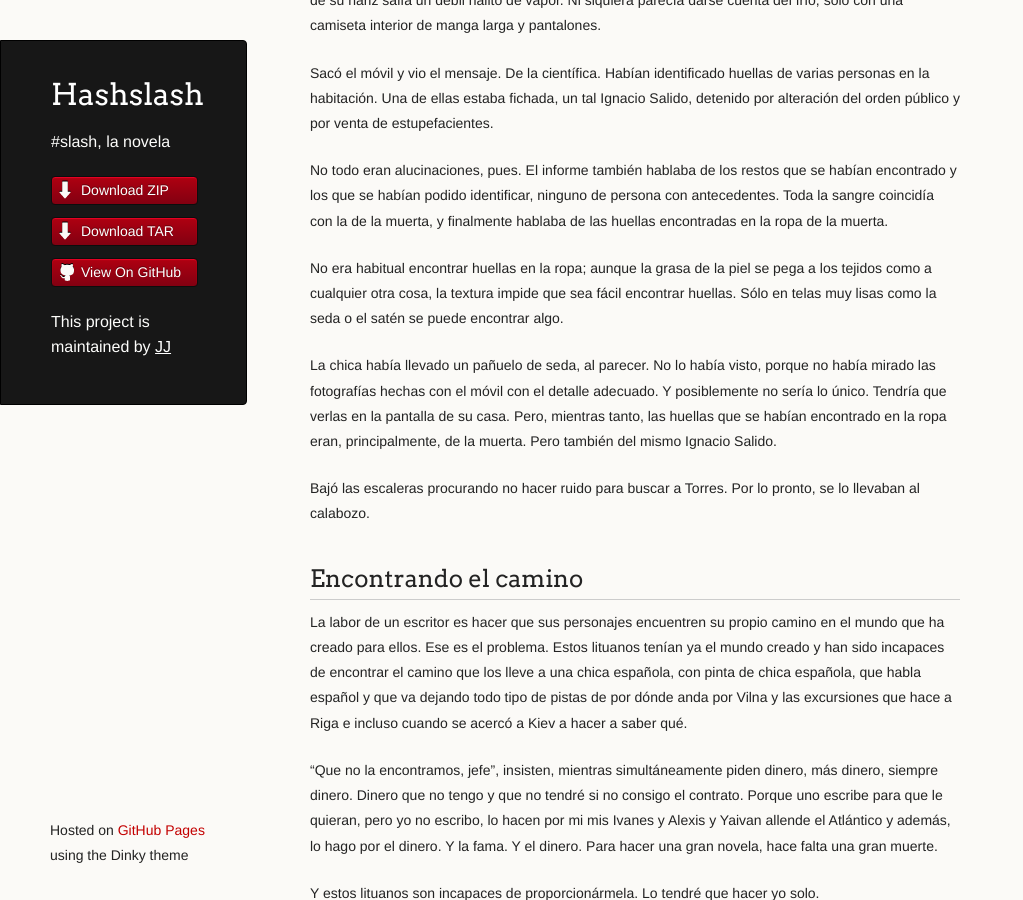
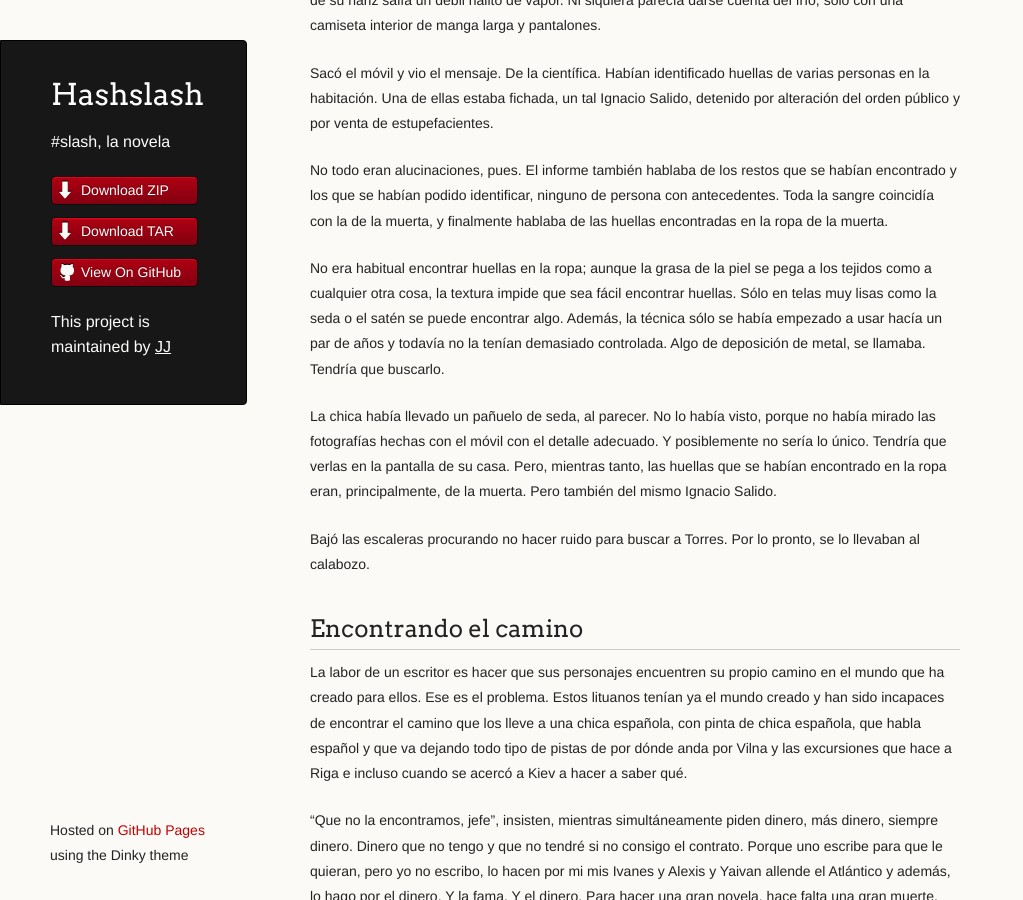
Before and after one commit to JJ/HashSlash, a Jekyll site: the page built from texto/HashSlash.md, in a window 1280 px wide and 900 px high, scrolled down 40986 px. Shown: the whole window, without its empty margins (0-1023 px from the left). Built offline with Jekyll 4.4.1, drawn with Linux system fonts in a browser that asks for light colours.

Commit message:
Sync texto/HashSlash.md from master to gh-pages

```diff
--- a/texto/HashSlash.md
+++ b/texto/HashSlash.md
@@ -2051,7 +2051,10 @@ encontradas en la ropa de la muerta.
 No era habitual encontrar huellas en la ropa; aunque la grasa de la
 piel se pega a los tejidos como a cualquier otra cosa, la textura
 impide que sea fácil encontrar huellas. Sólo en telas muy lisas como
-la seda o el satén se puede encontrar algo.
+la seda o el satén se puede encontrar algo. Además, la técnica sólo se
+había empezado a usar hacía un par de años y todavía no la tenían
+demasiado controlada. Algo de deposición de metal, se llamaba. Tendría
+que buscarlo.
 
 La chica había llevado un pañuelo de seda, al parecer. No lo había
 visto, porque no había mirado las fotografías hechas con el móvil con
```
